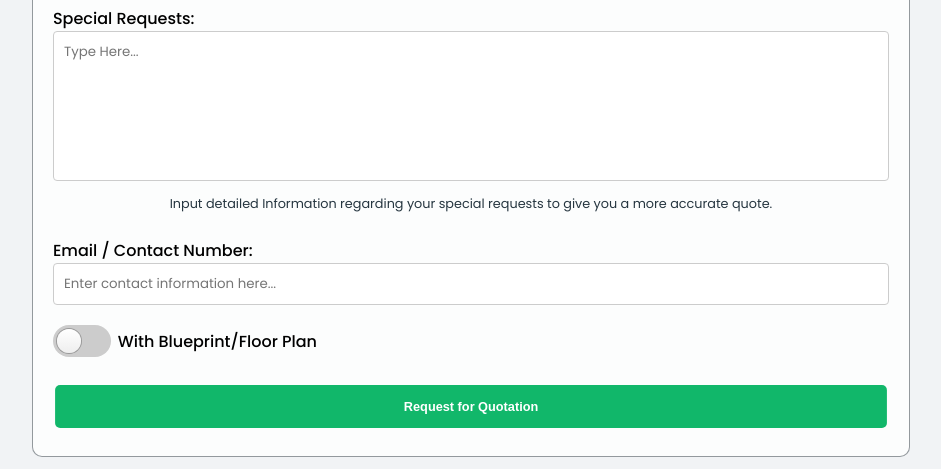
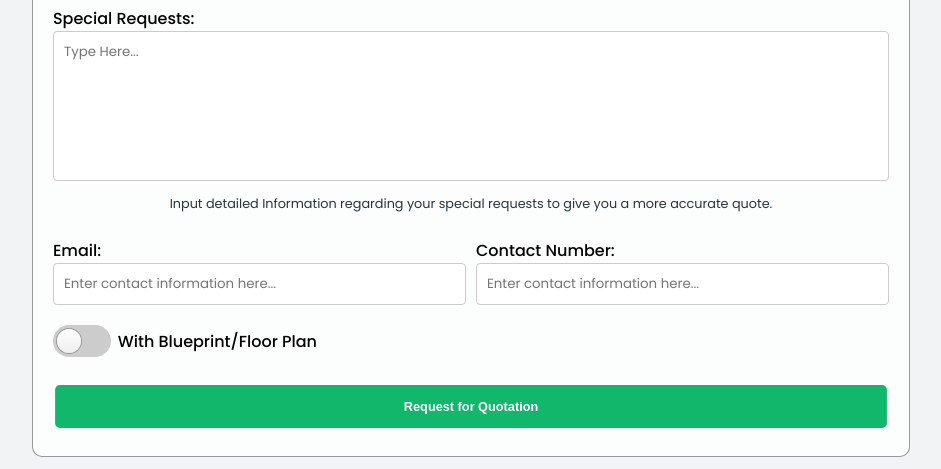
Before and after one commit to skyleccc/FCM-Trading-Services-Project, a PHP site: page /quotations.php in a window 1280 px wide. Shown: the part 1019-1488 px from the top of the page, without its empty margins (169-1110 px from the left). Run offline with PHP 8.4, Linux system fonts and the light colour scheme.

Commit message:
separate contact and email

```diff
--- a/Pages/quotations.php
+++ b/Pages/quotations.php
@@ -93,9 +93,16 @@ require '../Controllers/accessDatabase.php';
                         <textarea type="textarea" id="specialrequests" name="specialrequests" placeholder="Type Here..."></textarea>
                         <p>Input detailed Information regarding your special requests to give you a more accurate quote.</p>
                 </div>
-                <div class="form-group">
-                    <label for="contact">Email / Contact Number:</label>
+                <div class="form-group_two">
+                    <div class="input-group">
+                    <label for="contact">Email:</label>
+                    <input type="text" id="email" name="email" placeholder="Enter contact information here..." required>
+                    </div>
+                    <div class="space"></div>
+                    <div class="input-group">
+                    <label for="contact">Contact Number:</label>
                     <input type="text" id="contact" name="contact" placeholder="Enter contact information here..." required>
+                    </div>
                 </div>
                 <div class="form-group_two">
                     <div class="input-group">
```
Also changed, not shown: Components/ProjectsModals/addProjectModal.php (+6 -2 lines), Components/ProjectsModals/editProjectModal.php (+6 -2 lines).
